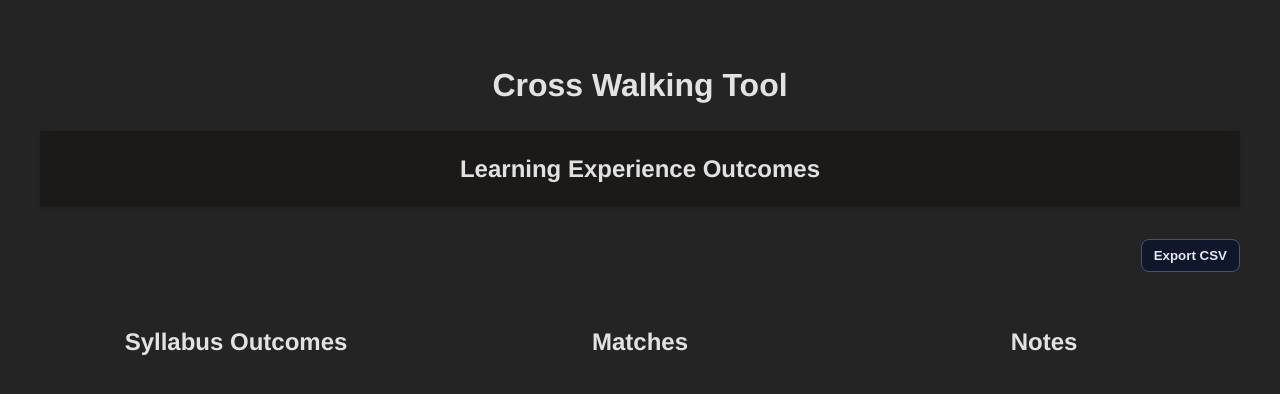
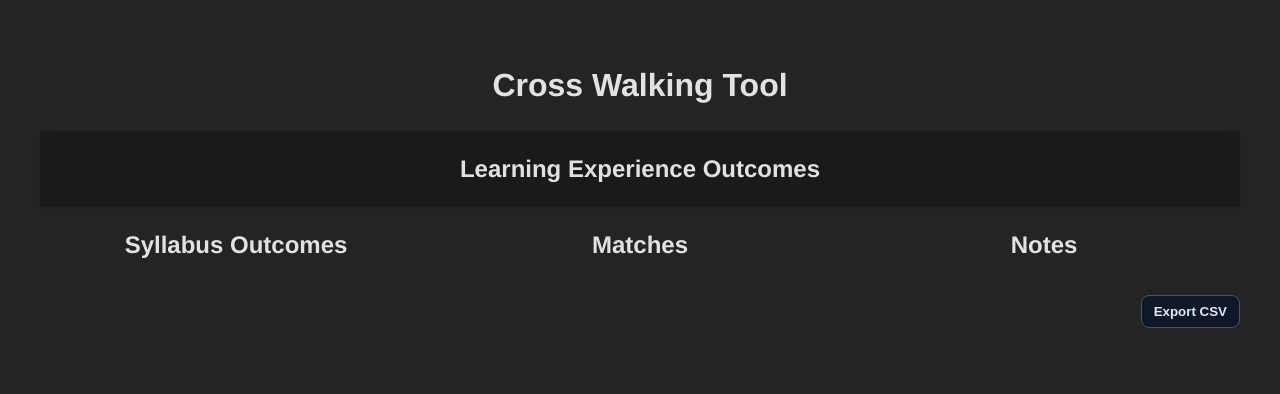
Before and after one commit to friedaabdo/Cross-Walking-Tool, a React (Vite) app: page /crosswalk in a window 1280 px wide. Shown: the top 394 px of the page. Built offline with nearby package versions, Linux system fonts and the light colour scheme; what @dnd-kit/react would draw is missing.

Commit message:
changed location of button

```diff
--- a/src/Pages/CrossWalk.jsx
+++ b/src/Pages/CrossWalk.jsx
@@ -102,11 +102,7 @@ function CrossWalk({ certLines, syllLines }) {
         </div>
       </div>
 
-      <div id="columns-actions">
-        <button type="button" id="export-csv-button" onClick={handleExportCsv}>
-          Export CSV
-        </button>
-      </div>
+
 
       <div id="columns-div">
         <h2 className="grid-heading">Syllabus Outcomes</h2>
@@ -152,6 +148,11 @@ function CrossWalk({ certLines, syllLines }) {
         })}
       </div>
     </div>
+     <div id="columns-actions">
+        <button type="button" id="export-csv-button" onClick={handleExportCsv}>
+          Export CSV
+        </button>
+      </div>
     </DragDropProvider>
   );
 }
```
